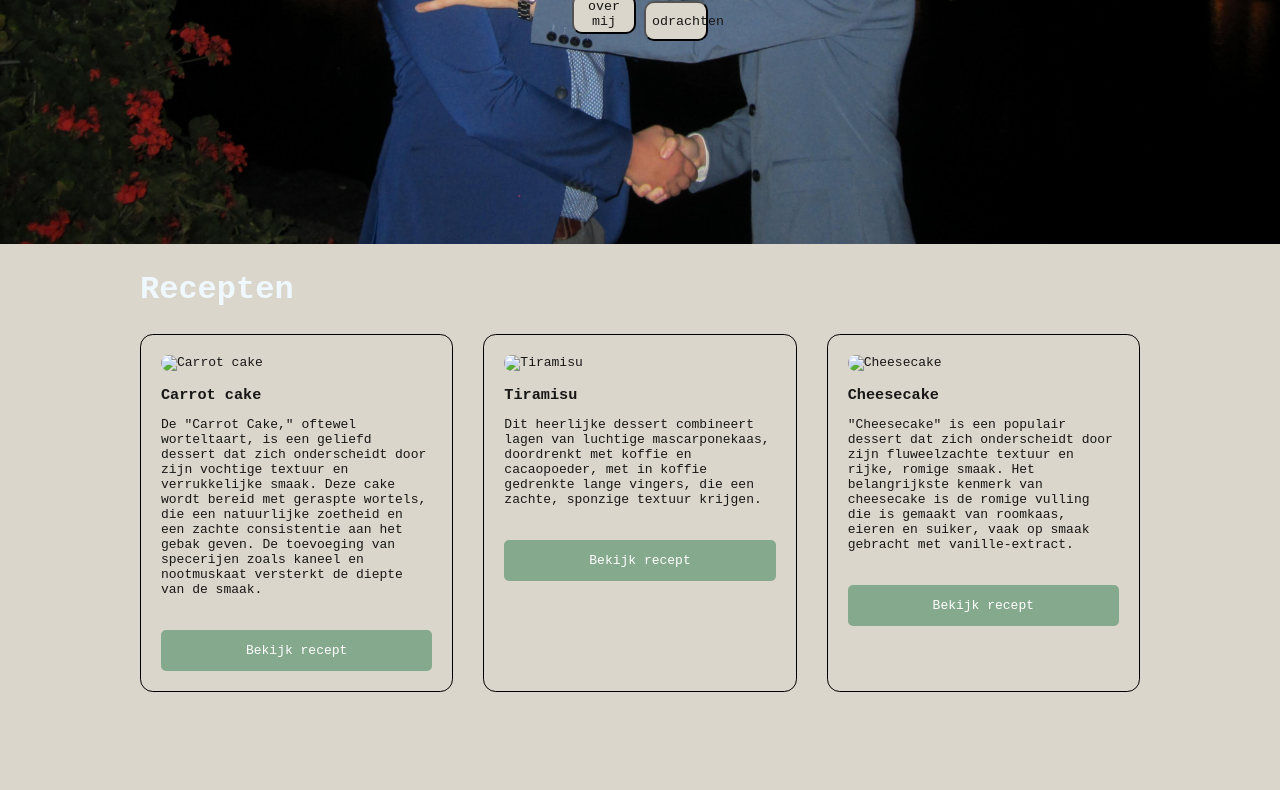
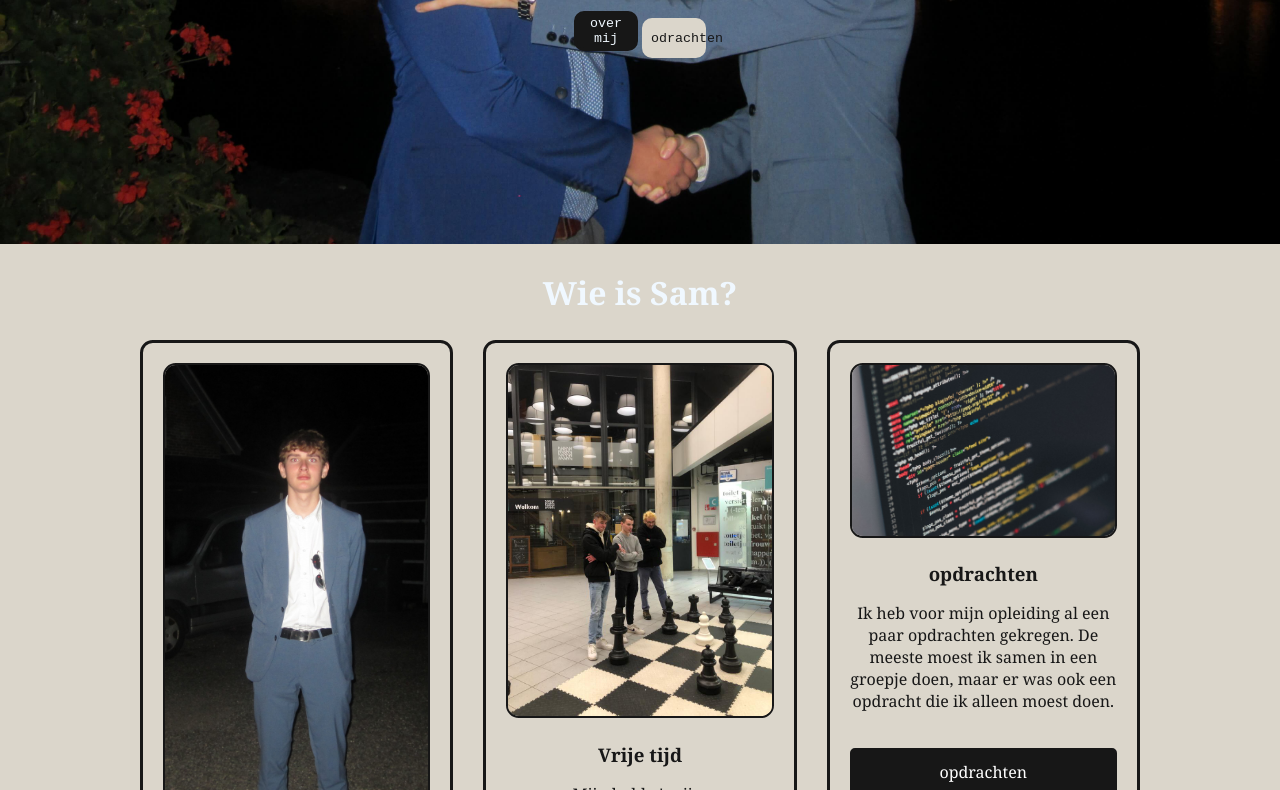
Before and after one commit to figoria/frontend, a plain HTML site: page index.html in a window 1280 px wide. Shown: the part 468-1258 px from the top of the page. Before the commit the page ends 1160 px from the top, so only its background shows below. Drawn offline with Linux system fonts and the light colour scheme.

Commit message:
changes to index and styles

```diff
--- a/css/styles.css
+++ b/css/styles.css
@@ -5,7 +5,7 @@
 body{
     background-color: #DBD6CB;
     color:#171717;
-    font-family: monospace;
+    font-family: Georgia, 'Times New Roman', Times, serif;
     margin:auto;
 }
 
@@ -25,7 +25,7 @@ nav{
 header{
     width: 100vw;
     min-height: 80vh;
-    background-image: url("../css/images/IMG_1671.JPG");
+    background-image: url("../css/images/fotoSamen.jpg");
     background-size: cover;
     background-position: 50% 70%;
     text-align: center;
@@ -58,19 +58,34 @@ h2{
 button{
     height: 5vh;
     width: 5vw;
+    background-color: #171717;
+    color:aliceblue;
+    border-radius: 10px;
+    font-family: monospace;
+    border: 3px solid #171717;
+
+}
+
+button:hover{
     background-color: #DBD6CB;
     color:#171717;
-    border-radius: 10px;
-    font-family: monospace;
 }
 
 .button2{
-
+    color:#171717;
+    background-color: #DBD6CB;
+    border: 3px solid #DBD6CB;
 }
 
-button a{
-    text-decoration: none;
+.button2:hover{
+    color:#DBD6CB;
+    background-color: #171717;
 }
+
+section{
+    text-align: center;
+}
+
 
 .recipes-container {
     display: flex;
@@ -83,12 +98,13 @@ button a{
     flex-direction: column;
     gap: 20px;
     padding: 20px;
-    border: 1px solid #000000;
+    border: 3px solid #171717;
     border-radius: 1vw;
 }
 
 .recipes-container article img {
     width: 100%;
+    border: 2px solid #171717;
     border-radius: 1vw;
 }
 
@@ -103,14 +119,14 @@ a.button-default {
     text-decoration: none;
     text-align: center;
     border-radius: 5px;
-    border: 3px solid #84a98c;
-    background-color: #84a98c;
-    position: relative;
+    border: 3px solid #171717;
+    background-color: #171717;
+    position:relative;
 }
 
 a.button-default:hover {
     background-color: #FFFFFF;
-    color: #84a98c;
+    color: #171717;
 }
 
 
--- a/index.html
+++ b/index.html
@@ -17,58 +17,61 @@
             <h2>Sam Bijkerk</h2>
 
             <button onclick="document.location='subpaginas/pagina1.html'"> over mij</button>
-            <button onclick="document.location='subpaginas/pagina2.html'"> odrachten</button>
+            <button class= "button2"onclick="document.location='subpaginas/pagina2.html'"> odrachten</button>
 
         </header>
         <div id="center-container">
 
         <main>
             <section>
-                <h2>Recepten</h2>
+                <h2>Wie is Sam?</h2>
                 <div class="recipes-container">
 
                     <article>
                         <div class="recipe-content">
-                            <img src="./images/carrot-cake.jpg" alt="Carrot cake">
+                            <img src="./css/images/fotoSam.JPG" alt="Een foto van Sam">
 
 
-                            <h3>Carrot cake</h3>
-                            <p>De "Carrot Cake," oftewel worteltaart, is een geliefd dessert dat zich onderscheidt door
-                                zijn vochtige textuur en
-                                verrukkelijke smaak. Deze cake wordt bereid met geraspte wortels, die een natuurlijke
-                                zoetheid en een zachte
-                                consistentie aan het gebak geven. De toevoeging van specerijen zoals kaneel en
-                                nootmuskaat versterkt de diepte van de
-                                smaak.</p>
+                            <h3>Over mij</h3>
+                            <p>Ik ben Sam Bijkerk. Ik ben 18 jaar oud en zit op dit
+                                moment in het tweede jaar van het HBO. Ik doe de opleiding
+                                Creative media and Game technologie op de Hogeschool Rotterdam.
+                                Ik woon in Krimpen aan de Lek, maar ik ben geboren in Lekkerkerk.
+                            </p>
                         </div>
-                        <a href="#" class="button-default">Bekijk recept</a>
                     </article>
 
                     <article>
                         <div class="recipe-content">
-                            <img src="./images/tiramisu.jpg" alt="Tiramisu">
+                            <img src="./css/images/schaken.jpg" alt="Sam die een schaak move aan het bedenken is">
 
-                            <h3>Tiramisu</h3>
-                            <p>Dit heerlijke dessert combineert lagen van luchtige mascarponekaas, doordrenkt met
-                                koffie
-                                en cacaopoeder, met in koffie
-                                gedrenkte lange vingers, die een zachte, sponzige textuur krijgen.</p>
+                            <h3>Vrije tijd</h3>
+                            <p>
+                                Mijn hobby's zijn:
+                                <ul>
+                                    <li>Sportschool</li>
+                                    <li>Gamen</li>
+                                    <li>Schaken</li>
+                                </ul>
+                                Ik ga vier keer per week naar de sportschool en ik heb hier
+                                ook de ambitie in om powerlift wedstrijden te gaan doen.
+                                De spellen die ik het meest speel zijn FIFA 23 en Minecraft.
+                                Ook vind ik het leuk om met vrienden af te spreken en dan een
+                                terrasje te pakken.
+                            </p>
                         </div>
-                        <a href="#" class="button-default">Bekijk recept</a>
                     </article>
 
                     <article>
                         <div class="recipe-content">
-                            <img src="./images/cheesecake.jpg" alt="Cheesecake">
+                            <img src="./css/images/programmeren.jpg" alt="Computerscherm met codes">
 
-                            <h3>Cheesecake</h3>
-                            <p>"Cheesecake" is een populair dessert dat zich onderscheidt door zijn fluweelzachte
-                                textuur en rijke, romige smaak. Het
-                                belangrijkste kenmerk van cheesecake is de romige vulling die is gemaakt van roomkaas,
-                                eieren en suiker, vaak op smaak
-                                gebracht met vanille-extract.</p>
+                            <h3>opdrachten</h3>
+                            <p>Ik heb voor mijn opleiding al een paar opdrachten gekregen. De meeste moest ik
+                                samen in een groepje doen, maar er was ook een opdracht die ik alleen moest doen.
+                            </p>
                         </div>
-                        <a href="#" class="button-default">Bekijk recept</a>
+                        <a href="./subpaginas/pagina1.html" class="button-default">opdrachten</a>
                     </article>
 
                 </div>
```
Also changed, not shown: css/images/fotoSam.JPG (added), css/images/fotoSamen.jpg (renamed from css/images/IMG_1671.jpg), css/images/programmeren.jpg (added), css/images/schaken.jpg (added).
